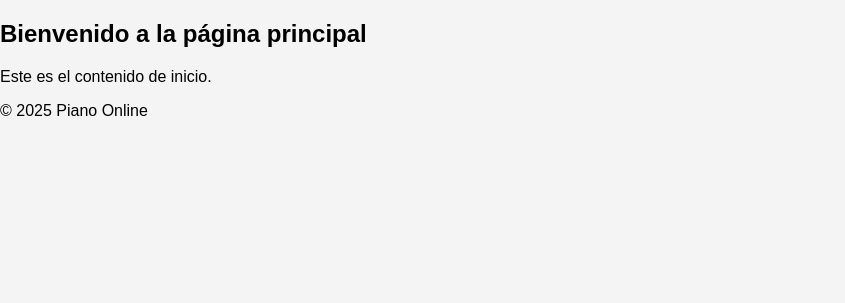
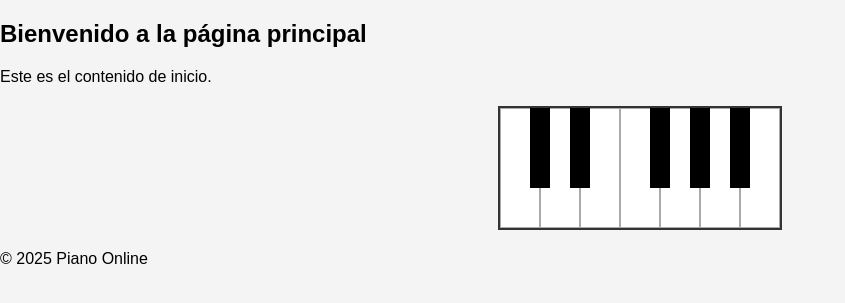
Before and after one commit to rubenhdezmtinez/piano-online, a PHP site: page / in a window 1280 px wide. Shown: the part 118-421 px from the top of the page, without its empty margins (0-845 px from the left). Run offline with PHP 8.4, Linux system fonts and the light colour scheme.

Commit message:
piano añadido

```diff
--- a/css/estilos.css
+++ b/css/estilos.css
@@ -17,3 +17,37 @@ nav a {
     margin-right: 10px;
     text-decoration: none;
 }
+.piano {
+  position: relative;
+  width: 280px;
+  height: 120px;
+  margin: 20px auto;
+  border: 2px solid #333;
+}
+
+.white-keys {
+  display: flex;
+}
+
+.white {
+  width: 40px;
+  height: 120px;
+  background: white;
+  border: 1px solid #aaa;
+  box-sizing: border-box;
+}
+
+.black-keys {
+  position: absolute;
+  top: 0;
+  height: 80px;
+  width: 100%;
+}
+
+.black {
+  position: absolute;
+  width: 20px;
+  height: 80px;
+  background: black;
+  z-index: 2;
+}
--- a/templates/home.php
+++ b/templates/home.php
@@ -1,2 +1,20 @@
 <h2>Bienvenido a la página principal</h2>
 <p>Este es el contenido de inicio.</p>
+<div class="piano">
+    <div class="white-keys">
+        <div class="white"></div>
+        <div class="white"></div>
+        <div class="white"></div>
+        <div class="white"></div>
+        <div class="white"></div>
+        <div class="white"></div>
+        <div class="white"></div>
+    </div>
+    <div class="black-keys">
+        <div class="black" style="left: 30px;"></div>
+        <div class="black" style="left: 70px;"></div>
+        <div class="black" style="left: 150px;"></div>
+        <div class="black" style="left: 190px;"></div>
+        <div class="black" style="left: 230px;"></div>
+    </div>
+</div>
```
Also changed, not shown: css/piano.css (deleted).
